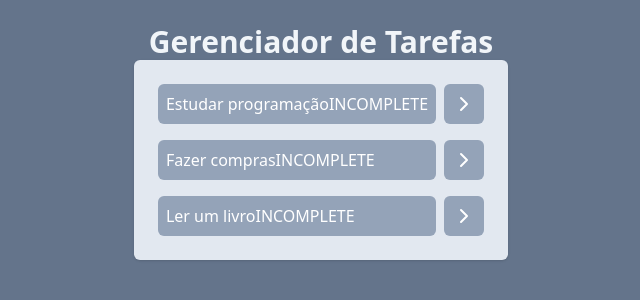
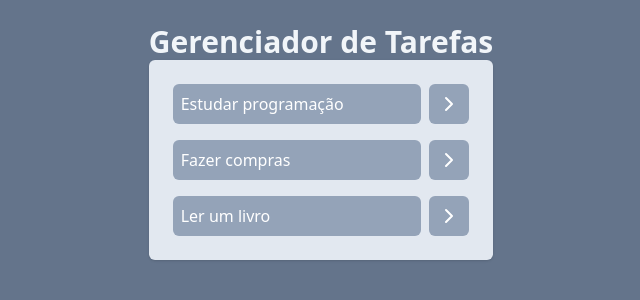
Before and after one commit to Levirroh/React, a React (Vite) app: page / in a window 1280 px wide. Shown: the top 300 px of the page, without its empty margins (319-959 px from the left). Built offline with nearby package versions, Linux system fonts and the light colour scheme.

Commit message:
feat: depending on the status of the task it changes its design

```diff
--- a/src/components/Tasks.jsx
+++ b/src/components/Tasks.jsx
@@ -7,10 +7,9 @@ function Tasks(props){
                 <li key={task.id} className="flex gap-2">
                 <button
                  onClick={() => props.onTaskClick(task.id)}
-                 className="bg-slate-400 text-left text-white p-2 rounded-md w-full"
+                 className={`bg-slate-400 text-left text-white p-2 rounded-md w-full ${task.isCompleted && "line-through"}`}
                  >
                     {task.title}
-                    {task.isCompleted ? "COMPLETE" : "INCOMPLETE"}
                 </button>
                 <button className="bg-slate-400 p-2 rounded-md text-white">
                     <ChevronRightIcon/>
```
